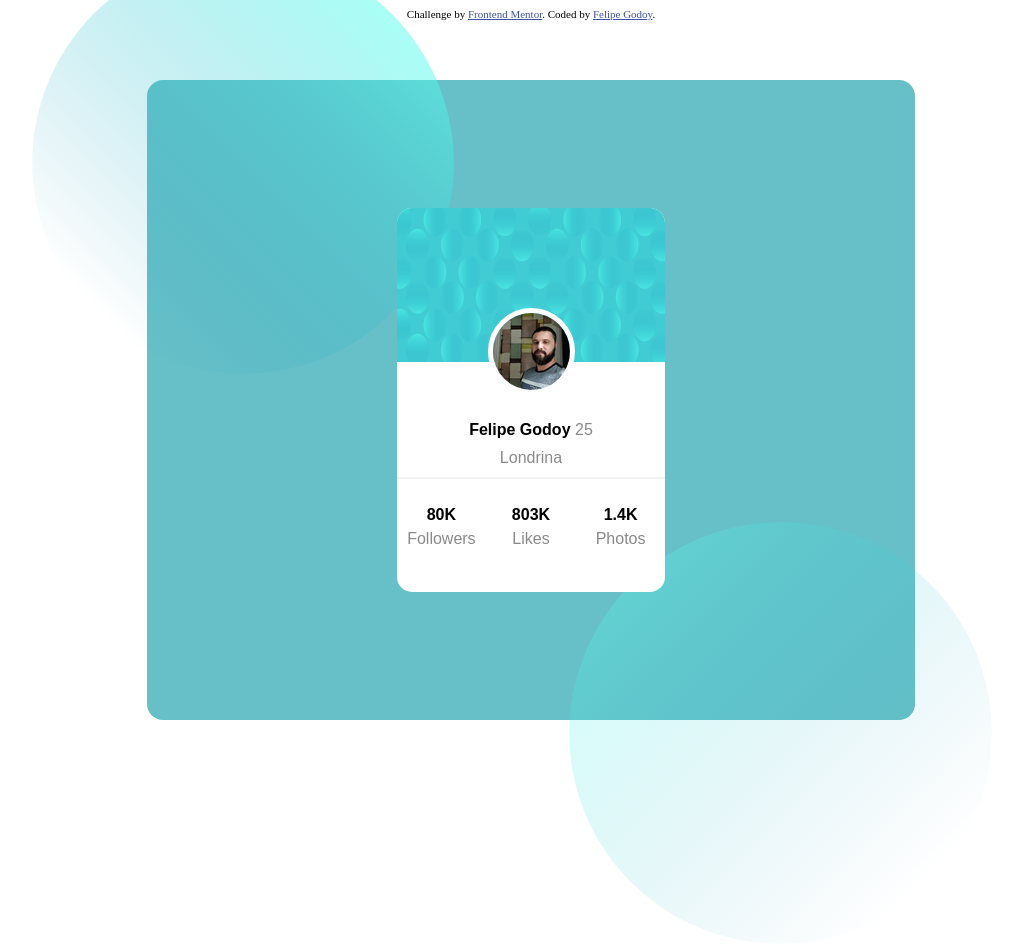
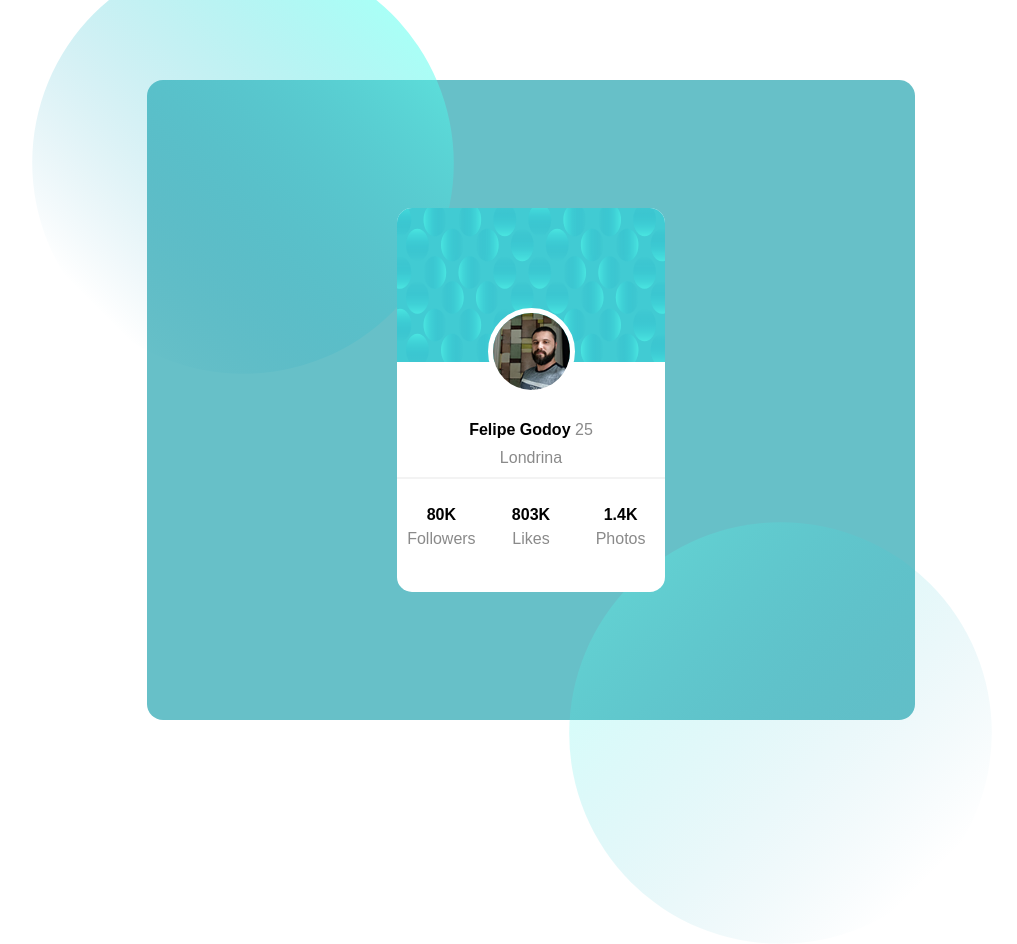
Before and after one commit to FelipeGodoy96/Profile-Card-Project, a plain HTML site: page index.html in a window 1280 px wide. Shown: the whole page, without its empty margins (109-1126 px from the left). Drawn offline with Linux system fonts and the light colour scheme.

Commit message:
removed trash

```diff
--- a/index.html
+++ b/index.html
@@ -55,11 +55,6 @@
       </div>
     </main>
 
-    <div class="attribution">
-      Challenge by
-      <a href="https://www.frontendmentor.io?ref=challenge" target="_blank"
-        >Frontend Mentor</a
-      >. Coded by <a href="https://github.com/FelipeGodoy96">Felipe Godoy</a>.
-    </div>
+
   </body>
 </html>
```
Also changed, not shown: CSS/style.css (line endings or trailing spaces).
